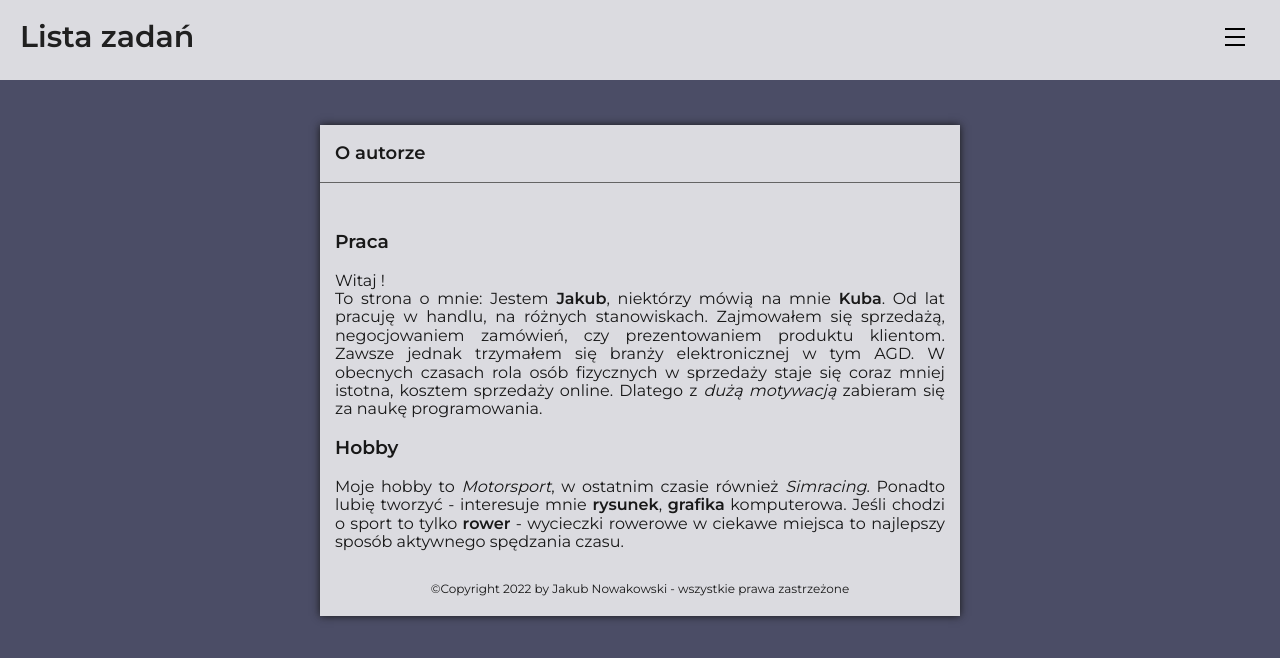
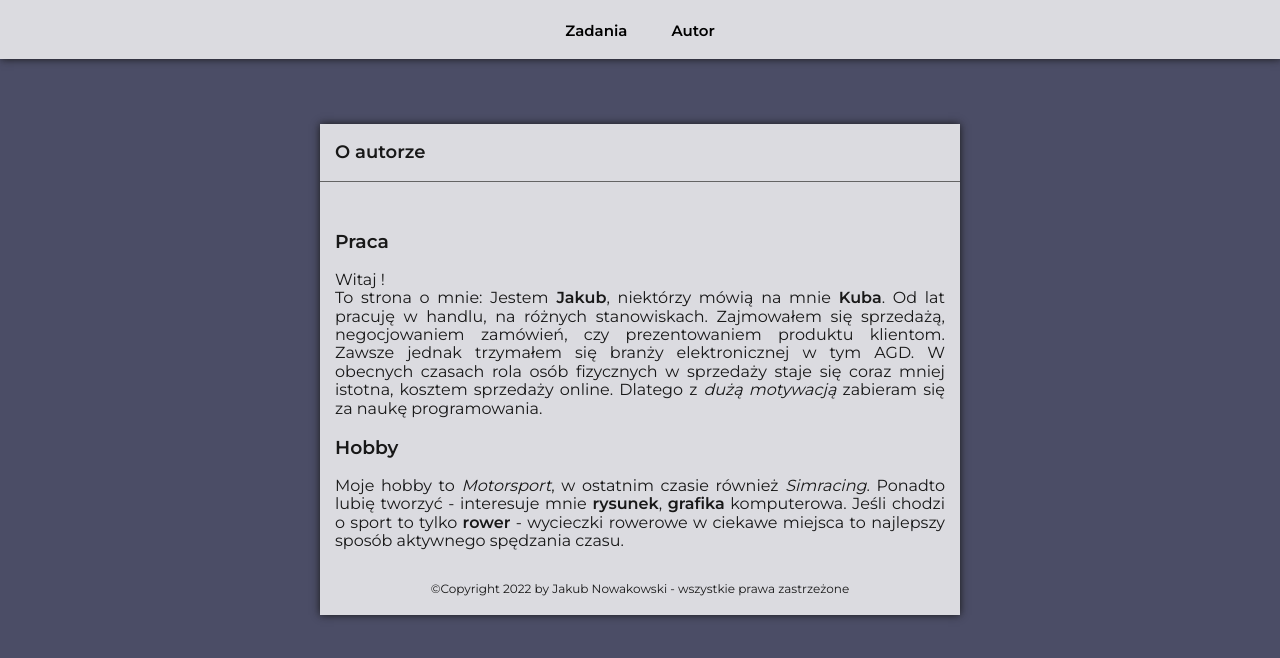
Before and after one commit to Jacob-Isaac/NewTaskListReact, a React (Create React App) app: page /#/author in a window 1280 px wide. Shown: the top 658 px of the page. Built offline with nearby package versions, Linux system fonts and the light colour scheme.

Commit message:
added Header navigation changes ( it listen window dimensions) + dimensions hook

```diff
--- a/src/App.js
+++ b/src/App.js
@@ -3,32 +3,25 @@ import TaskListPage from "./features/taskList/TaskListPage";
 import SingleTaskPage from "./features/taskList/SingleTaskPage";
 import { HashRouter, Switch, Route, Redirect } from "react-router-dom";
 import AuthorPage from "./features/author/AuthorPage";
-// import Header from "./common/Header";
-import HeaderMobile from "./common/HeaderMobile";
 import MainContainer from "./common/MainContainer";
+import AuthorNavigation from "./features/author/Navigation";
 
 const App = () => (
   <HashRouter>
-
-<HeaderMobile />
-
     <Switch>
       <Route path="/zadania/:id">
-
         <MainContainer title={<>Szczegóły zadania</>}>
           <SingleTaskPage />
         </MainContainer>
-
       </Route>
       <Route path="/zadania">
         <TaskListPage />
       </Route>
       <Route path="/author">
-
+        <AuthorNavigation/>
         <MainContainer title={<>O autorze</>}>
           <AuthorPage />
         </MainContainer>
-
       </Route>
       <Route path="/">
         <Redirect to="/zadania" />
--- a/src/common/Header/index.js
+++ b/src/common/Header/index.js
@@ -1,6 +1,5 @@
-import {Span, StyledNavLink, Navigation, Button, Img } from "./styled";
-import React, {useState} from "react";
-//  import { NavLink } from "react-router-dom";
+import {Span, StyledNavLink, Navigation, Button} from "./styled";
+import React from "react";
 import { useSelector, useDispatch } from "react-redux";
 import {
   selectTasks,
@@ -9,17 +8,16 @@ import {
   fetchMyTasksSave,
   removeAllTasks,
 } from "../../features/taskList/tasksSlice";
-import menu from "./menu.png";
 
 
 const Header = ({ title }) => {
   const {ifLoading, ifLoading2, ifLoading3 }= useSelector(selectTasks);
   const dispatch = useDispatch();
-  const [isActive, setIsActive] = useState(false);
-  const handleClick = () => {
-    setIsActive (current => !current);
-    console.log(isActive);
-  }
+  // const [isActive, setIsActive] = useState(false);
+  // const handleClick = () => {
+  //   setIsActive (current => !current);
+  //   console.log(isActive);
+  // }
 
 
 
@@ -49,8 +47,6 @@ return (
       <StyledNavLink exact to="/author">
       <Span>Autor</Span>
       </StyledNavLink>
-
-      <Img  onClick={handleClick} click={isActive} klik={!isActive} src={menu} alt="Ładujemy..."></Img>
 
   </Navigation>
 
--- a/src/common/Header/styled.js
+++ b/src/common/Header/styled.js
@@ -7,7 +7,7 @@ export const Navigation = styled.div`
   justify-content: center;
   min-width: 200px;
   width: 100%;
-  height: 80px;
+  /* height: 80px; */
   margin-bottom: 50px;
   background-color: rgb(255 255 255 / 80%);
   color: rgb(24, 24, 24);
@@ -63,7 +63,7 @@ export const Span = styled.span`
     `;
 
 export const StyledNavLink = styled(NavLink)`
- @media (min-width: 1280px) {
+ @media (min-width: 1380px) {
   width: 14%;
   }
   font-size: 15px;
@@ -73,7 +73,7 @@ export const StyledNavLink = styled(NavLink)`
   color: black;
   margin-left: 22px;
   margin-right: 22px;
-  margin-top: 20px;
+  margin-top: 22px;
   margin-bottom: 20px;
   font-weight: bolder;
   transition: all 0.01s ease-in-out;
--- /dev/null
+++ b/src/common/customHooks/useWindowDimensions.js
@@ -0,0 +1,25 @@
+import React, {useState} from "react";
+
+const useWindowDimensions = () => {
+    const [dimensions, setDimensions] = useState({
+      width: window.innerWidth,
+      height: window.innerHeight,
+    });
+
+    React.useEffect(() => {
+      window.addEventListener("resize", updateDimensions);
+       return () => {
+         window.removeEventListener("resize", updateDimensions);
+       }
+    }, []);
+
+    const updateDimensions = () => {
+      setDimensions({
+        width: window.innerWidth,
+        height: window.innerHeight,
+      });
+    };
+    return dimensions;
+};
+
+export default useWindowDimensions;
--- a/src/features/author/AuthorPage.js
+++ b/src/features/author/AuthorPage.js
@@ -1,5 +1,6 @@
 import { Wrapper, Article } from "./styled";
 import Footer from "../../common/Footer";
+
 
 
 const AuthorPage = () =>  (
--- /dev/null
+++ b/src/features/author/Navigation.js
@@ -0,0 +1,14 @@
+import { Navigation, StyledNavLink, Span } from "../../common/Header/styled";
+
+const AuthorNavigation = () => (
+<Navigation>
+      <StyledNavLink exact to="/zadania">
+       <Span> Zadania</Span>
+      </StyledNavLink>
+      <StyledNavLink exact to="/author">
+      <Span>Autor</Span>
+      </StyledNavLink>
+  </Navigation>
+);
+
+export default AuthorNavigation;
--- a/src/features/taskList/TaskListPage/index.js
+++ b/src/features/taskList/TaskListPage/index.js
@@ -6,13 +6,29 @@ import Buttons from "./Buttons";
 import Search from "./Search";
 import MainContainer from "../../../common/MainContainer";
 import HeaderMobile from "../../../common/HeaderMobile/index.js";
+import Header from "../../../common/Header/index.js";
+import useWindowDimensions from "../../../common/customHooks/useWindowDimensions.js";
 
 function TaskListPage() {
+  const dimensions = useWindowDimensions();
+  let header;
+  let appTitle;
+  if (dimensions.width < 1000) {
+    header = <HeaderMobile />;
+    appTitle = "";
+  } else {
+    header = <Header />;
+    appTitle = "Lista zadań";
+  }
 
   return (
     <>
+      {header}
 
-      <MainContainer appTitle={<>Lista zadań</>} title={<>Dodaj nowe zadanie</>}>
+      <MainContainer
+        appTitle={appTitle}
+        title={<>Dodaj nowe zadanie</>}
+      >
         <Form />
       </MainContainer>
 
```
